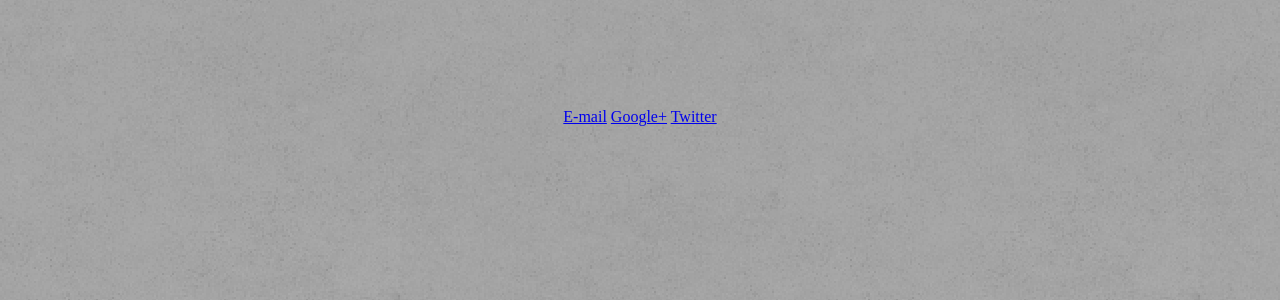
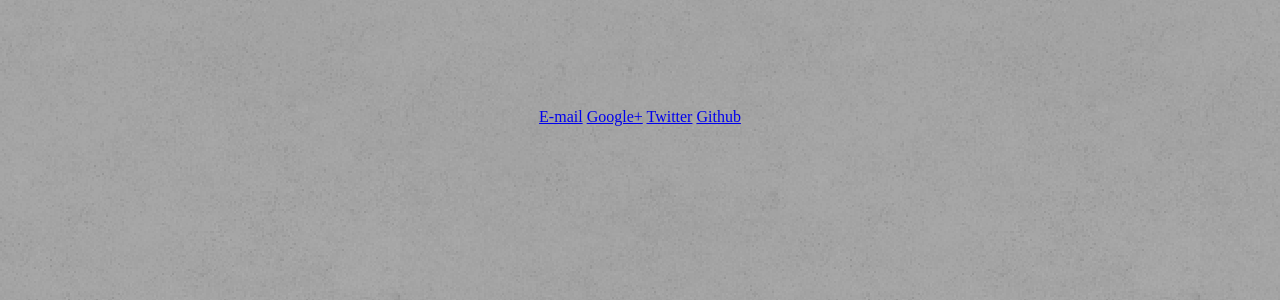
Before and after one commit to mathomastech/mathomastech.github.io, a Jekyll site: the page built from index.html, in a window 1280 px wide. Shown: the part 481-781 px from the top of the page. Built offline with Jekyll 4.4.1, drawn with Linux system fonts in a browser that asks for light colours.

Commit message:
Added Github Link

```diff
--- a/_layouts/default.html
+++ b/_layouts/default.html
@@ -35,5 +35,9 @@
 
         <a href="https://twitter.com/mathomastech" target="_blank">
         Twitter</a>
+
+        <a href="https://github.com/mathomastech" target="_blank">
+        Github</a>
+
     </footer>
 </html>
```
Also changed, not shown: 5 other files.
